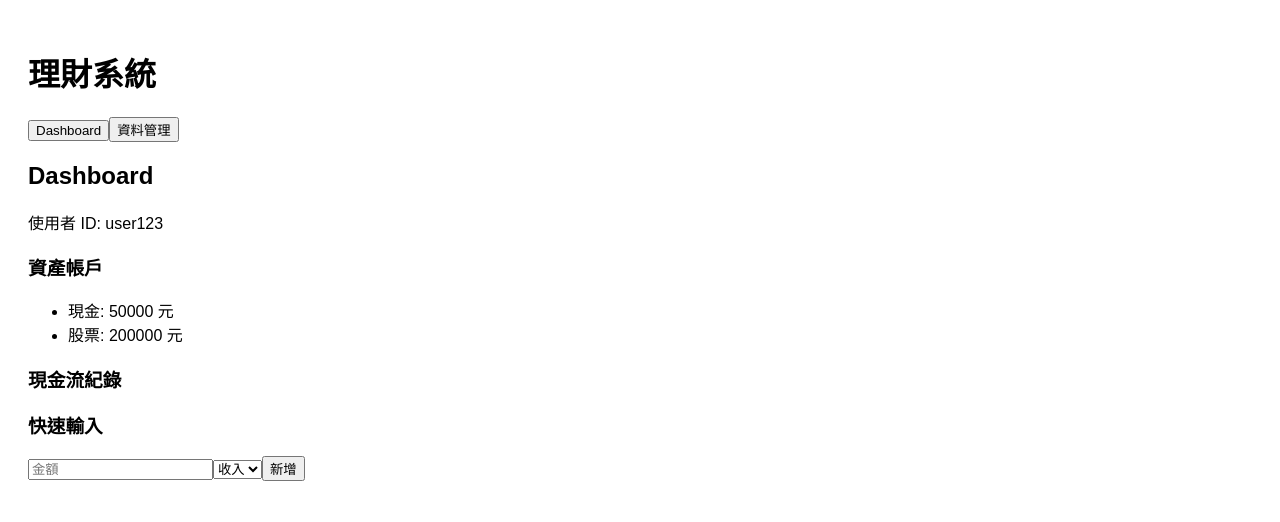
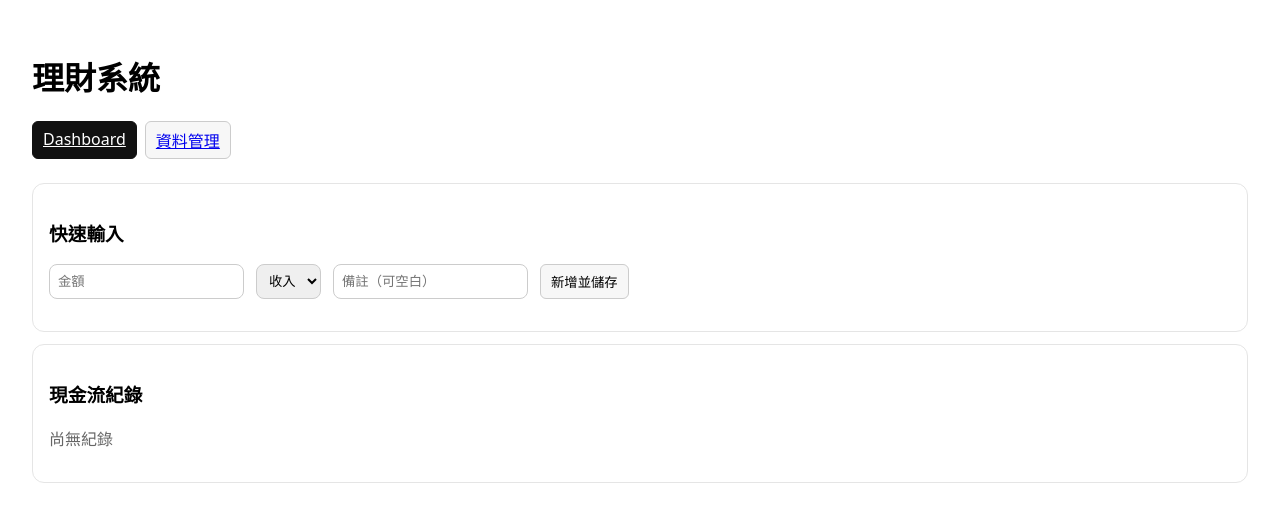
Before and after one commit to fistar0823-crypto/ww, a React (Vite) app: page / in a window 1280 px wide. Shown: the top 522 px of the page. Built offline with nearby package versions, Linux system fonts and the light colour scheme.

Commit message:
Add files via upload

```diff
--- a/index.html
+++ b/index.html
@@ -1,10 +1,24 @@
+
 <!doctype html>
-<html lang="zh-TW">
+<html lang="zh-Hant">
   <head>
     <meta charset="UTF-8" />
-    <link rel="icon" type="image/svg+xml" href="/favicon.ico" />
     <meta name="viewport" content="width=device-width, initial-scale=1.0" />
     <title>理財系統</title>
+    <script src="/ww/public/config.js"></script>
+    <style>
+      body{font-family: ui-sans-serif, system-ui, 'Noto Sans TC', Arial; padding:24px}
+      .nav{display:flex; gap:8px; margin: 16px 0 24px}
+      .btn{border:1px solid #ccc;padding:6px 10px;border-radius:6px;background:#f7f7f7;cursor:pointer}
+      .btn.active{background:#111;color:#fff;border-color:#111}
+      .card{border:1px solid #e5e5e5;border-radius:12px;padding:16px;margin:12px 0}
+      .muted{color:#666}
+      table{border-collapse: collapse; width:100%}
+      th,td{border-bottom:1px solid #eee;padding:8px 6px;text-align:left}
+      input,select{padding:8px;border-radius:8px;border:1px solid #ccc}
+      .row{display:flex;gap:12px;flex-wrap:wrap}
+      textarea{width:100%;min-height:160px}
+    </style>
   </head>
   <body>
     <div id="root"></div>
--- a/public/config.js
+++ b/public/config.js
@@ -1 +1,7 @@
-window.ISSUE_TOKEN = "PUT_YOUR_ISSUE_TOKEN_HERE";
+
+// 可直接在 Pages 上修改（免重建）
+window.APP_CONFIG = {
+  defaultUserId: 'user123',
+  saveEndpoint: '',
+  dataPath: 'data/records.jsonl',
+};
--- a/src/App.tsx
+++ b/src/App.tsx
@@ -1,16 +1,20 @@
-import React, { useState } from 'react'
-import Dashboard from './components/Dashboard'
-import DataManager from './components/DataManager'
-import Navbar from './components/Navbar'
 
-export default function App() {
-  const [page, setPage] = useState<'dashboard' | 'data'>('dashboard')
+import { NavLink, Route, Routes } from 'react-router-dom'
+import Dashboard from './pages/Dashboard'
+import DataManager from './pages/DataManager'
 
+export default function App(){
   return (
-    <div style={{ padding: '20px', fontFamily: 'Microsoft JhengHei, sans-serif' }}>
+    <div>
       <h1>理財系統</h1>
-      <Navbar setPage={setPage} />
-      {page === 'dashboard' ? <Dashboard /> : <DataManager />}
+      <nav className="nav">
+        <NavLink to="/" end className={({isActive}) => isActive ? 'btn active':'btn'}>Dashboard</NavLink>
+        <NavLink to="/data" className={({isActive}) => isActive ? 'btn active':'btn'}>資料管理</NavLink>
+      </nav>
+      <Routes>
+        <Route path="/" element={<Dashboard/>} />
+        <Route path="/data" element={<DataManager/>} />
+      </Routes>
     </div>
   )
 }
--- a/src/main.tsx
+++ b/src/main.tsx
@@ -1,9 +1,13 @@
+
 import React from 'react'
-import ReactDOM from 'react-dom/client'
+import { createRoot } from 'react-dom/client'
+import { BrowserRouter } from 'react-router-dom'
 import App from './App'
 
-ReactDOM.createRoot(document.getElementById('root')!).render(
+createRoot(document.getElementById('root')!).render(
   <React.StrictMode>
-    <App />
-  </React.StrictMode>,
+    <BrowserRouter basename={import.meta.env.BASE_URL}>
+      <App />
+    </BrowserRouter>
+  </React.StrictMode>
 )
--- /dev/null
+++ b/src/pages/Dashboard.tsx
@@ -0,0 +1,62 @@
+
+import { useState } from 'react'
+import { useStore } from '../store'
+import { saveToCloud } from '../services/save'
+
+export default function Dashboard(){
+  const { userId, flows, add } = useStore()
+  const [amount, setAmount] = useState<number>(0)
+  const [type, setType] = useState<'收入'|'支出'>('收入')
+  const [note, setNote] = useState('')
+  const [status, setStatus] = useState<string>('')
+
+  async function quickAdd(){
+    if (!amount) return
+    const rec = { date: new Date().toISOString().slice(0,10), type, amount, note }
+    add(rec)
+    setAmount(0); setNote('')
+    try {
+      const r = await saveToCloud(rec)
+      setStatus('已寫入 GitHub（或你的雲端）')
+    } catch (e:any) {
+      setStatus(e?.message || '已存本機（未設定雲端）')
+    }
+  }
+
+  return (
+    <div>
+      <div className="card">
+        <h3>快速輸入</h3>
+        <div className="row">
+          <input type="number" value={amount || ''} onChange={e=>setAmount(Number(e.target.value||0))} placeholder="金額" />
+          <select value={type} onChange={e=>setType(e.target.value as any)}>
+            <option value="收入">收入</option>
+            <option value="支出">支出</option>
+          </select>
+          <input value={note} onChange={e=>setNote(e.target.value)} placeholder="備註（可空白）" />
+          <button className="btn" onClick={quickAdd}>新增並儲存</button>
+        </div>
+        <p className="muted">{status}</p>
+      </div>
+
+      <div className="card">
+        <h3>現金流紀錄</h3>
+        {flows.length===0 ? <p className="muted">尚無紀錄</p> :
+          <table>
+            <thead><tr><th>日期</th><th>類型</th><th>金額</th><th>備註</th></tr></thead>
+            <tbody>
+              {flows.map(f=> (
+                <tr key={f.id}>
+                  <td>{f.date}</td>
+                  <td>{f.type}</td>
+                  <td>{f.amount.toLocaleString()}</td>
+                  <td>{f.note || '-'}</td>
+                </tr>
+              ))}
+            </tbody>
+          </table>
+        }
+      </div>
+    </div>
+  )
+}
--- /dev/null
+++ b/src/pages/DataManager.tsx
@@ -0,0 +1,41 @@
+
+import { useRef, useState } from 'react'
+import { useStore } from '../store'
+
+export default function DataManager(){
+  const { replaceAll, reset } = useStore()
+  const ref = useRef<HTMLTextAreaElement>(null)
+  const [exported, setExported] = useState('')
+
+  function onExport(){
+    const raw = localStorage.getItem('pf-records-v1') || ''
+    setExported(raw)
+    if (ref.current) ref.current.value = raw
+  }
+  function onImport(){
+    try {
+      const json = JSON.parse(ref.current?.value || '')
+      if (!json || typeof json !== 'object') throw new Error('格式錯誤')
+      const flows = Array.isArray(json.flows) ? json.flows : []
+      replaceAll(flows)
+      alert('已匯入（並儲存到 localStorage）')
+    } catch (e){
+      alert('JSON 解析失敗')
+    }
+  }
+
+  return (
+    <div>
+      <div className="card">
+        <h3>匯出</h3>
+        <button className="btn" onClick={onExport}>匯出目前資料</button>
+        <textarea ref={ref} defaultValue={exported}></textarea>
+      </div>
+      <div className="card">
+        <h3>匯入 / 重設</h3>
+        <button className="btn" onClick={onImport}>從上方 JSON 匯入</button>
+        <button className="btn" style={{marginLeft:8}} onClick={reset}>重設預設資料</button>
+      </div>
+    </div>
+  )
+}
--- /dev/null
+++ b/src/services/save.ts
@@ -0,0 +1,15 @@
+
+export async function saveToCloud(record: any) {
+  const endpoint = (window as any).APP_CONFIG?.saveEndpoint || ''
+  if (!endpoint) throw new Error('尚未設定 saveEndpoint（public/config.js）')
+  const resp = await fetch(endpoint, {
+    method: 'POST',
+    headers: { 'content-type': 'application/json' },
+    body: JSON.stringify(record)
+  })
+  if (!resp.ok) {
+    const t = await resp.text().catch(()=> '')
+    throw new Error(`雲端儲存失敗: ${resp.status} ${t}`)
+  }
+  return await resp.json().catch(()=> ({}))
+}
--- /dev/null
+++ b/src/store.ts
@@ -0,0 +1,49 @@
+
+import { create } from 'zustand'
+
+export type Cashflow = {
+  id: string
+  date: string
+  type: '收入' | '支出'
+  amount: number
+  note?: string
+}
+
+export type State = {
+  userId: string
+  flows: Cashflow[]
+  add: (f: Omit<Cashflow,'id'>) => void
+  replaceAll: (flows: Cashflow[]) => void
+  reset: () => void
+}
+const KEY = 'pf-records-v1'
+
+function load(): State {
+  const raw = localStorage.getItem(KEY)
+  const base = { userId: (window as any).APP_CONFIG?.defaultUserId ?? 'user123', flows: [] as Cashflow[] }
+  if (!raw) return { ...base, add(){}, replaceAll(){}, reset(){} }
+  try {
+    const data = JSON.parse(raw)
+    return { ...base, ...data, add(){}, replaceAll(){}, reset(){} }
+  } catch { return { ...base, add(){}, replaceAll(){}, reset(){} } }
+}
+
+export const useStore = create<State>((set,get) => ({
+  ...load(),
+  add: (f) => set(s => {
+    const item: Cashflow = { id: Math.random().toString(36).slice(2,9), ...f }
+    const flows = [item, ...s.flows]
+    const next = { ...s, flows }
+    localStorage.setItem(KEY, JSON.stringify(next))
+    return next
+  }),
+  replaceAll: (flows) => set(s => {
+    const next = { ...s, flows }
+    localStorage.setItem(KEY, JSON.stringify(next))
+    return next
+  }),
+  reset: () => set(() => {
+    localStorage.removeItem(KEY)
+    return load()
+  })
+}))
--- a/vite.config.ts
+++ b/vite.config.ts
@@ -1,7 +1,9 @@
+
 import { defineConfig } from 'vite'
 import react from '@vitejs/plugin-react'
 
 export default defineConfig({
+  base: '/ww/',
   plugins: [react()],
-  base: '/ww/',
+  build: { outDir: 'dist', sourcemap: true }
 })
```
Also changed, not shown: package.json (+10 -5 lines), tsconfig.json (+16 -7 lines), 1 other file (tests, documents, lock files or other folders).
